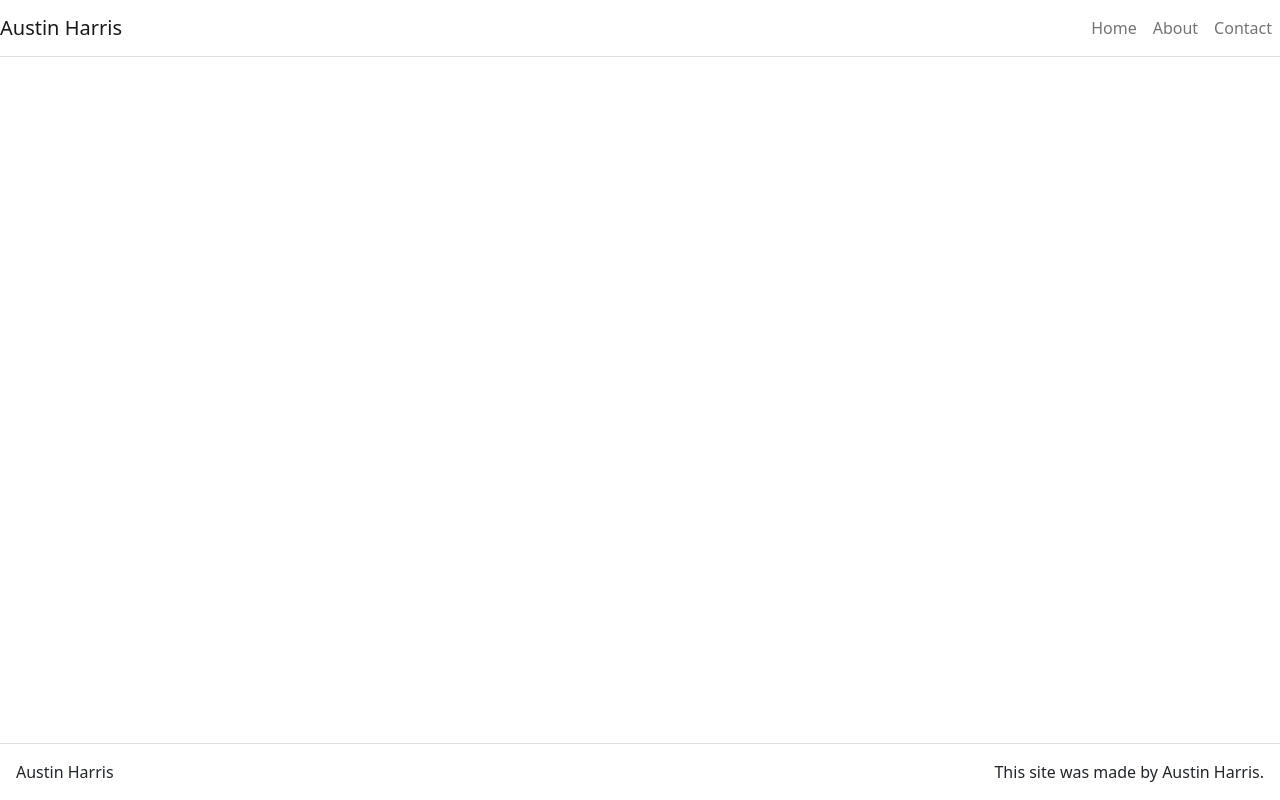
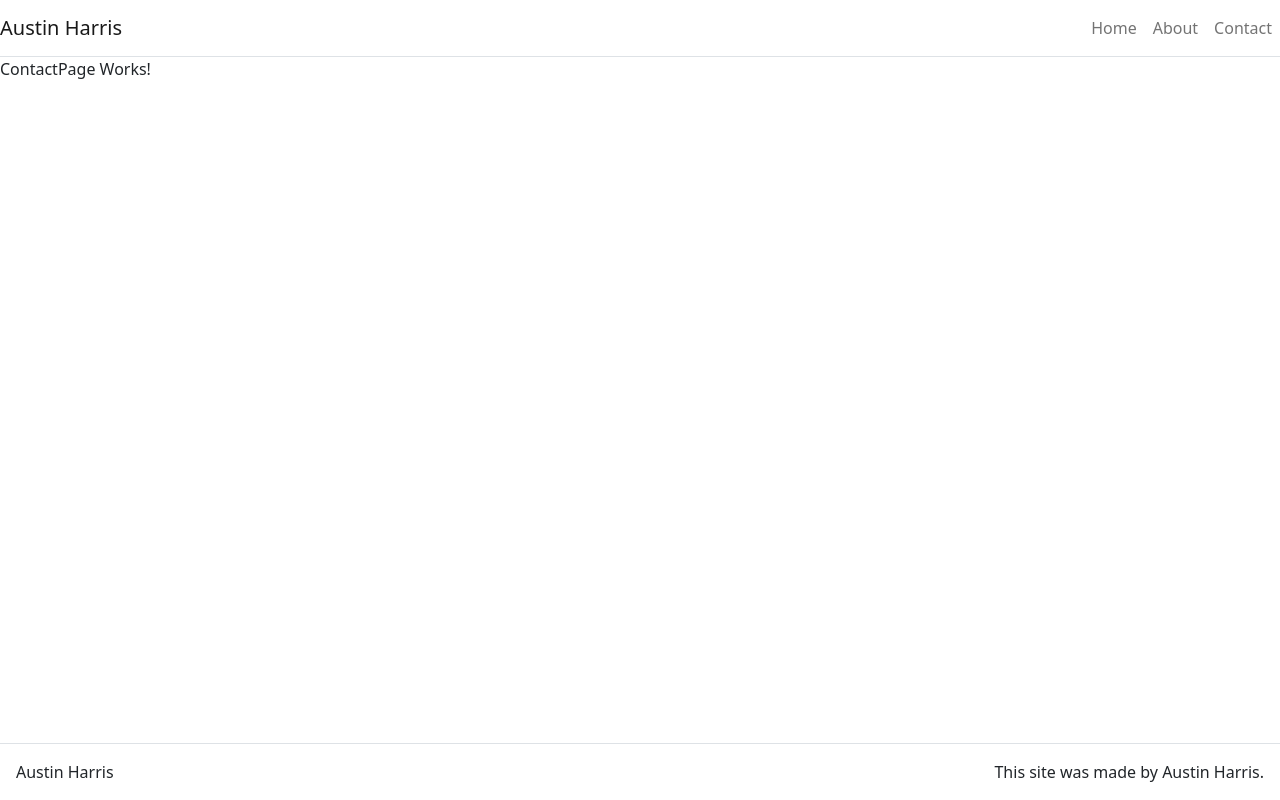
Before and after one commit to loophalen/react-portfolio-site, a React (Create React App) app: page /contact in a window 1280 px wide. Built offline with nearby package versions, Linux system fonts and the light colour scheme.

Commit message:
added AboutPage and ContactPage with React Router

```diff
--- a/src/App.js
+++ b/src/App.js
@@ -7,6 +7,8 @@ import "./App.css";
 
 import Footer from "./components/Footer";
 import HomePage from "./pages/HomePage";
+import AboutPage from "./pages/AboutPage";
+import ContactPage from "./pages/ContactPage";
 
 class App extends React.Component {
   constructor(props) {
@@ -45,10 +47,10 @@ class App extends React.Component {
                 <Link className="nav-link" to="/">
                   Home
                 </Link>
-                <Link className="nav-link" to="/">
+                <Link className="nav-link" to="/about">
                   About
                 </Link>
-                <Link className="nav-link" to="/">
+                <Link className="nav-link" to="/contact">
                   Contact
                 </Link>
               </Nav>
@@ -67,6 +69,16 @@ class App extends React.Component {
             )}
           />
 
+          <Route
+            path="/about"
+            render={() => <AboutPage title={this.state.about.title} />}
+          />
+
+          <Route
+            path="/contact"
+            render={() => <ContactPage title={this.state.contact.title} />}
+          />
+
           <Footer />
         </Container>
       </Router>
--- /dev/null
+++ b/src/pages/AboutPage.js
@@ -0,0 +1,7 @@
+import React from "react";
+
+function AboutPage(props) {
+  return <p>AboutPage Works!</p>;
+}
+
+export default AboutPage;
--- /dev/null
+++ b/src/pages/ContactPage.js
@@ -0,0 +1,7 @@
+import React from "react";
+
+function ContactPage(props) {
+  return <p>ContactPage Works!</p>;
+}
+
+export default ContactPage;
```
